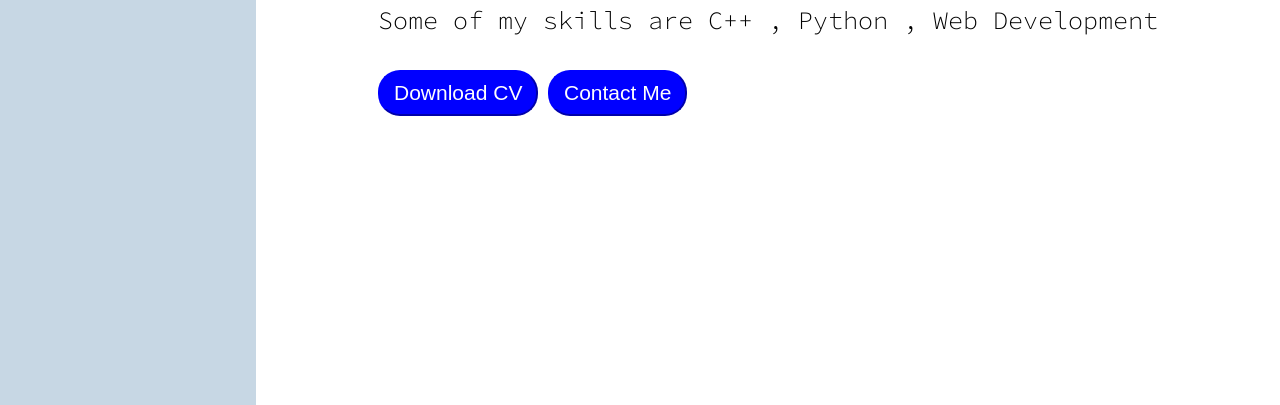
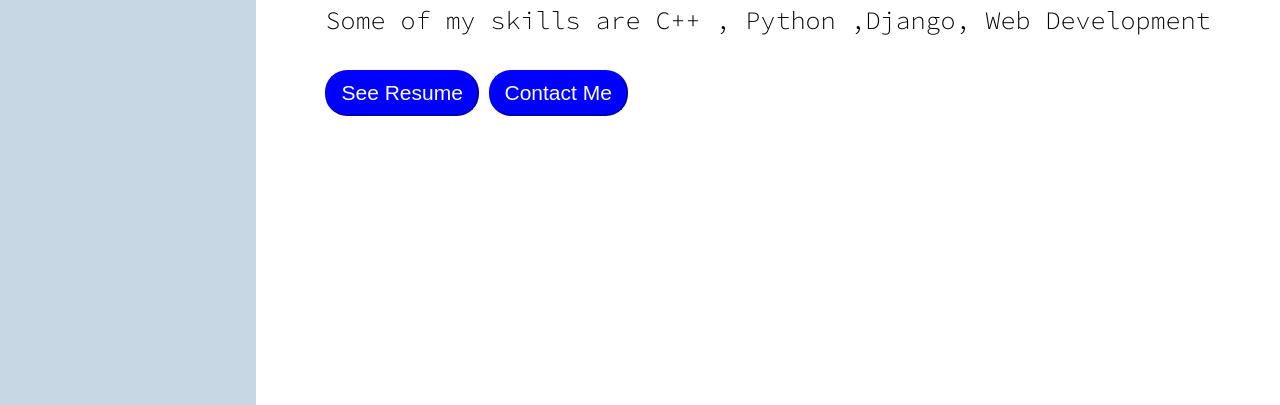
Before and after one commit to abhishekchauhan2107/portfolio, a plain HTML site: page index.html in a window 1280 px wide. Shown: the part 395-800 px from the top of the page. Drawn offline with nearby package versions, Linux system fonts and the light colour scheme.

Commit message:
Update index.html

```diff
--- a/index.html
+++ b/index.html
@@ -29,9 +29,9 @@
                     </div>
                     <div class="name">Abhishek Chauhan</div>
                     <div class="about">Developer , Engineer </div>
-                    <div class="moreabout">Some of my skills are  C++ , Python , Web Development </div>
+                    <div class="moreabout">Some of my skills are  C++ , Python ,Django, Web Development </div>
                     <div class="buttons">
-                        <a href="https://drive.google.com/file/d/15FzuMJphjY5tAwQ23gCSa1B0A-vr9FGJ/view?usp=sharing" target="_blank"><button class="btn">Download CV</button></a>
+                        <a href="https://drive.google.com/file/d/1s-1sap8scCuQSJHdjhq1vzmTphIoMHXz/view?usp=sharing" target="_blank"><button class="btn">See Resume</button></a>
                         <a href="access/contact.html"><button class="btn">Contact Me</button></a>
                     </div>
 
```
